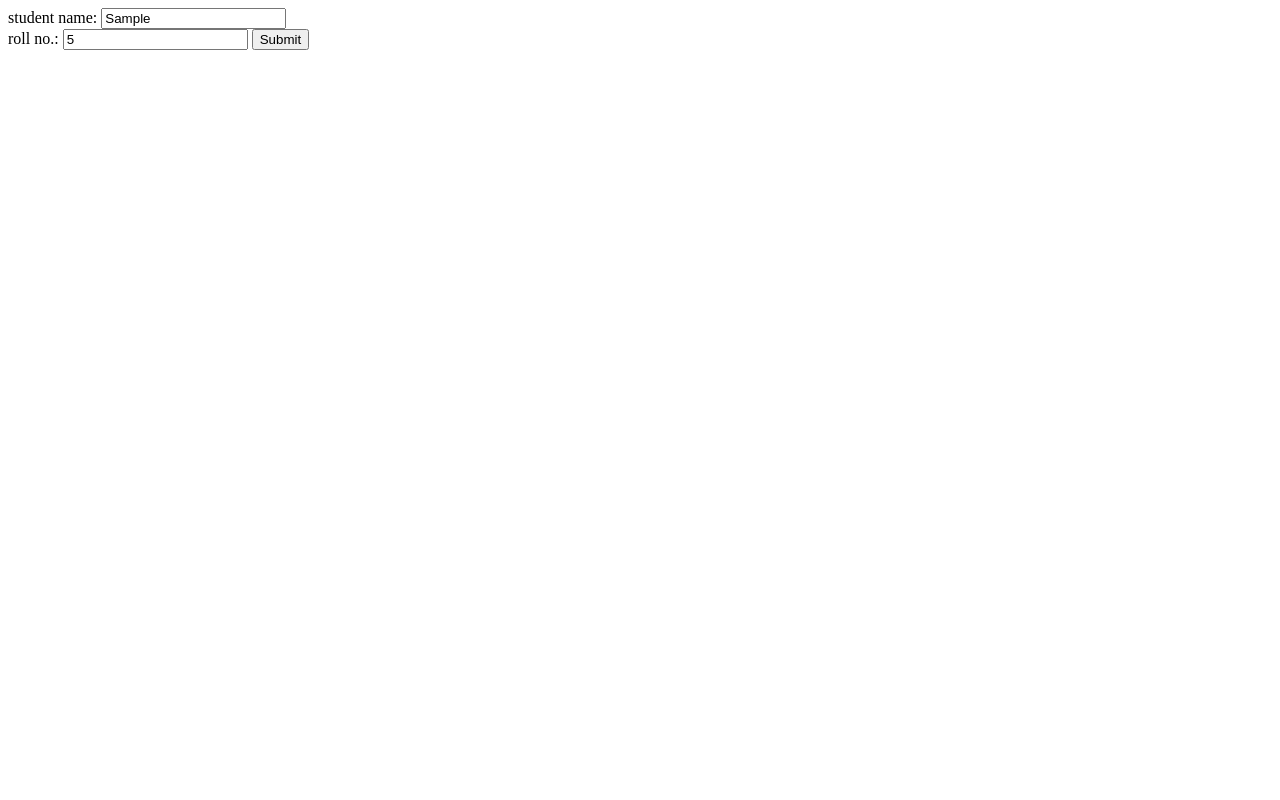
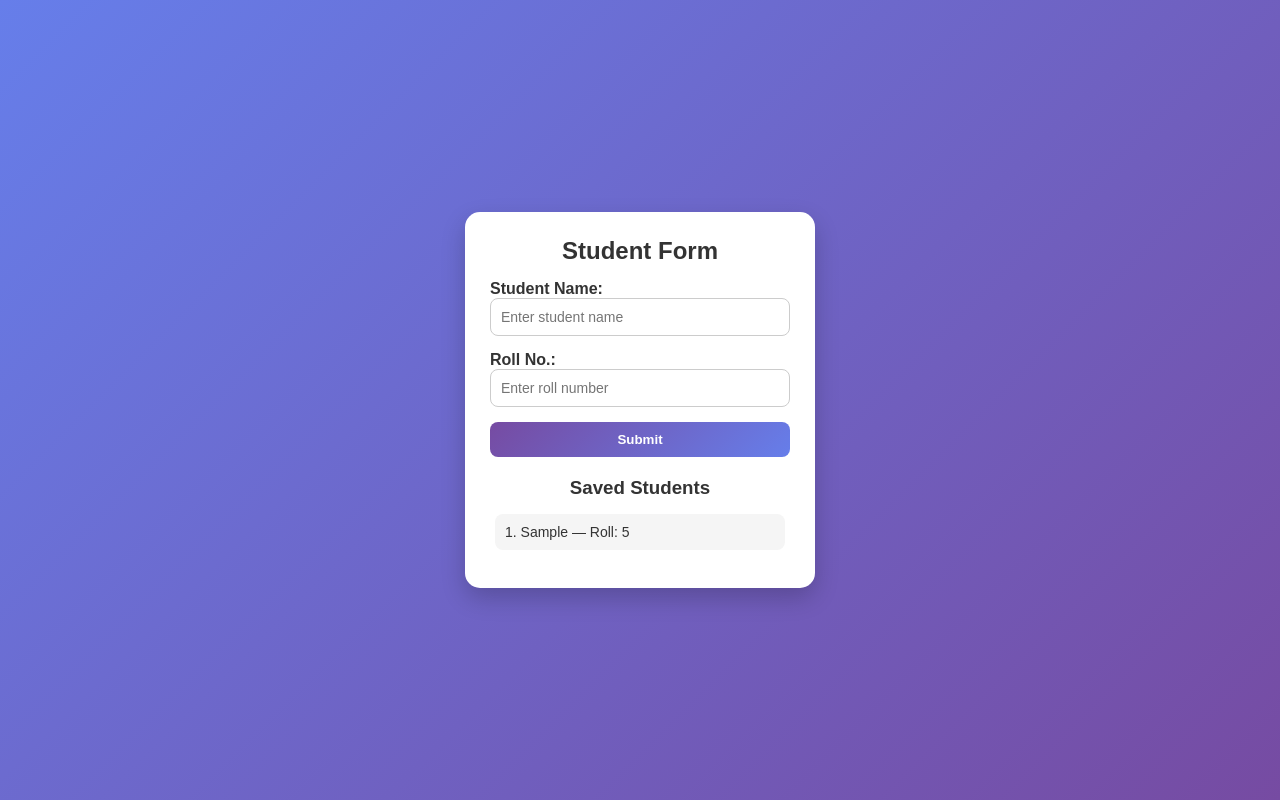
Before and after one commit to Zaheer334409/JavaScript_Study, a plain HTML site: page Practice/LocalStorage/index.html in a window 1280 px wide. Both pictures are taken after typing "Sample", "5" into the empty fields and a click on the button "Submit". Drawn offline with Linux system fonts and the light colour scheme.

Commit message:
Best_working

```diff
--- a/Practice/LocalStorage/app.js
+++ b/Practice/LocalStorage/app.js
@@ -1,22 +1,40 @@
 
-let stdntName = document.getElementById("student-name");
-let rollNo = document.getElementById("roll-no");
-let allStudents = [];
+const form = document.getElementById('student-form');
+const nameInput = document.getElementById('student-name');
+const rollInput = document.getElementById('roll-no');
+const list = document.getElementById('students-list');
 
-function submit () {
-    let student = {
-        "studentName" : stdntName.value,
-        "rollNo" : rollNo.value
+function loadStudents() {
+    const stored = localStorage.getItem('studentInfo');
+    const students = stored ? JSON.parse(stored) : [];
+    list.innerHTML = '';
+    students.forEach((s, index) => {
+        const li = document.createElement('li');
+        li.textContent = `${index + 1}. ${s.studentName} — Roll: ${s.rollNo}`;
+        list.appendChild(li);
+    });
+}
+
+form.addEventListener('submit', function (e) {
+    e.preventDefault();
+    const studentName = nameInput.value.trim();
+    const rollNo = rollInput.value.trim();
+
+    if (!studentName || !rollNo) {
+        alert('Please fill all fields');
+        return;
     }
 
-    let storedObj = localStorage.getItem("studentInfo");
+    const stored = localStorage.getItem('studentInfo');
+    const allStudents = stored ? JSON.parse(stored) : [];
 
-    if (storedObj) {
-        allStudents = JSON.parse(storedObj);
-    }
+    const student = { studentName, rollNo: Number(rollNo) };
+    allStudents.push(student);
+    localStorage.setItem('studentInfo', JSON.stringify(allStudents));
 
-    allStudents.push(student);
-    localStorage.setItem("studentInfo", JSON.stringify(allStudents))
+    loadStudents();
+    nameInput.value = '';
+    rollInput.value = '';
+});
 
-    console.log(JSON.parse(storedObj));
-}
+loadStudents();
--- a/Practice/LocalStorage/index.html
+++ b/Practice/LocalStorage/index.html
@@ -2,18 +2,33 @@
 <html lang="en">
 
 <head>
-    <meta charset="UTF-8">
-    <meta name="viewport" content="width=device-width, initial-scale=1.0">
-    <title>Document</title>
+    <meta charset="UTF-8" />
+    <meta name="viewport" content="width=device-width, initial-scale=1.0" />
+    <title>Student Info</title>
+    <link rel="stylesheet" href="./style.css">
 </head>
 
 <body>
+    <div class="container">
+        <h2>Student Form</h2>
 
+        <form id="student-form">
+            <div>
+                <label for="student-name">Student Name:</label>
+                <input id="student-name" type="text" name="student-name" placeholder="Enter student name" />
+            </div>
+            <div>
+                <label for="roll-no">Roll No.:</label><br />
+                <input id="roll-no" type="number" name="roll-no" placeholder="Enter roll number" />
+            </div>
+            <button type="submit">Submit</button>
+        </form>
 
-    student name: <input id="student-name" type="text" name="student-name"> <br />
-    roll no.: <input id="roll-no" type="number" name="roll-no">
-    <button onClick="submit()">Submit</button>
-    <script src="app.js"></script>
+        <h3>Saved Students</h3>
+        <ul id="students-list"></ul>
+    </div>
+
+    <script src="./app.js"></script>
 </body>
 
 </html>
--- /dev/null
+++ b/Practice/LocalStorage/style.css
@@ -0,0 +1,112 @@
+ /* Reset */
+ * {
+     margin: 0;
+     padding: 0;
+     box-sizing: border-box;
+     font-family: 'Poppins', sans-serif;
+ }
+
+ body {
+     min-height: 100vh;
+     display: flex;
+     justify-content: center;
+     align-items: center;
+     background: linear-gradient(135deg, #667eea, #764ba2);
+ }
+
+ .container {
+     background: #fff;
+     width: 350px;
+     padding: 25px;
+     border-radius: 15px;
+     box-shadow: 0 10px 25px rgba(0, 0, 0, 0.2);
+     animation: fadeIn 0.8s ease-in-out;
+ }
+
+ h2 {
+     text-align: center;
+     margin-bottom: 15px;
+     color: #333;
+ }
+
+ form {
+     display: flex;
+     flex-direction: column;
+     gap: 15px;
+ }
+
+ label {
+     font-weight: 600;
+     color: #333;
+ }
+
+ input {
+    width: 100%;
+     padding: 10px;
+     border-radius: 8px;
+     border: 1px solid #ccc;
+     outline: none;
+     font-size: 14px;
+     transition: all 0.3s;
+ }
+
+ input:focus {
+     border-color: #764ba2;
+     box-shadow: 0 0 5px rgba(118, 75, 162, 0.3);
+ }
+
+ button {
+     padding: 10px;
+     background: linear-gradient(135deg, #764ba2, #667eea);
+     color: #fff;
+     font-weight: 600;
+     border: none;
+     border-radius: 8px;
+     cursor: pointer;
+     transition: 0.3s;
+ }
+
+ button:hover {
+     transform: translateY(-2px);
+     box-shadow: 0 5px 15px rgba(118, 75, 162, 0.3);
+ }
+
+ h3 {
+     text-align: center;
+     margin: 20px 0 10px;
+     color: #333;
+ }
+
+ ul {
+     list-style: none;
+     max-height: 150px;
+     overflow-y: auto;
+     padding: 5px;
+ }
+
+ li {
+     background: #f5f5f5;
+     padding: 10px;
+     margin-bottom: 8px;
+     border-radius: 8px;
+     color: #333;
+     font-size: 14px;
+     transition: 0.3s;
+ }
+
+ li:hover {
+     background: #e9e1f5;
+     transform: scale(1.02);
+ }
+
+ @keyframes fadeIn {
+     from {
+         opacity: 0;
+         transform: translateY(-10px);
+     }
+
+     to {
+         opacity: 1;
+         transform: translateY(0);
+     }
+ }
```
